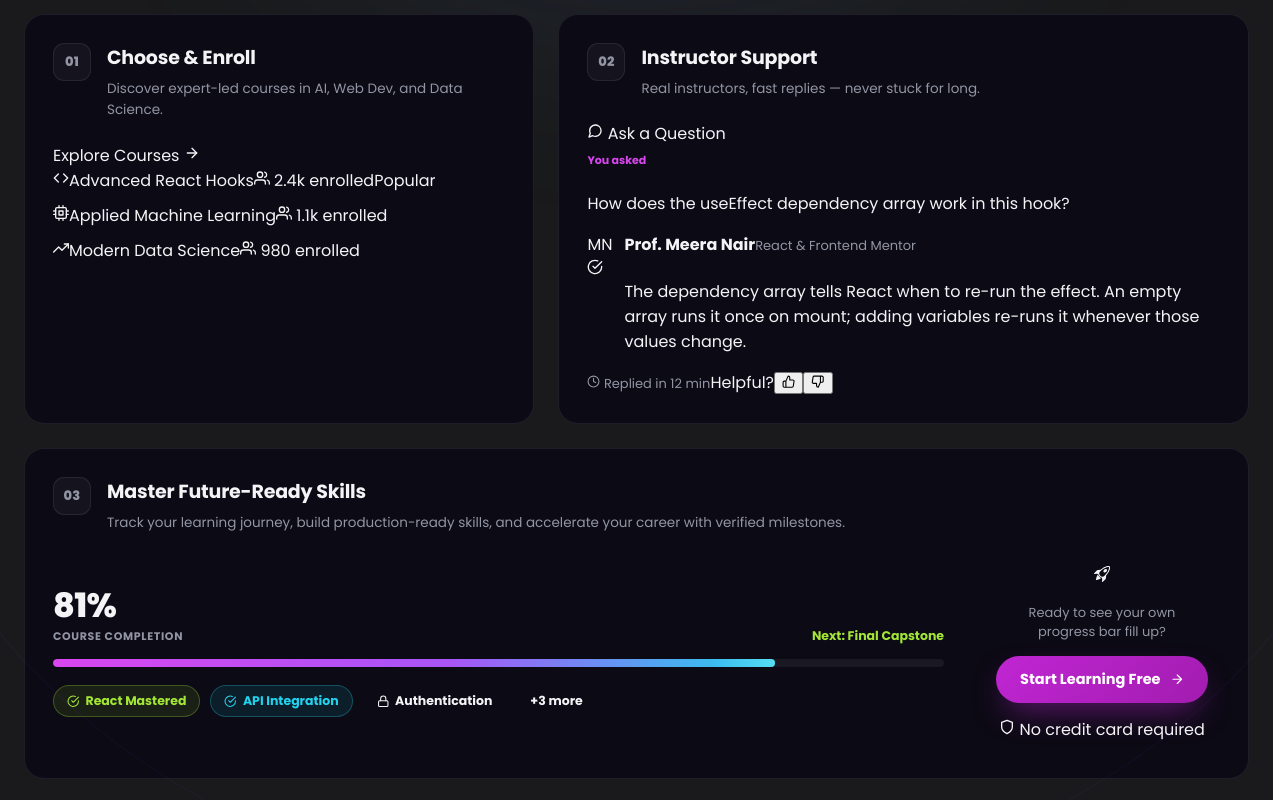
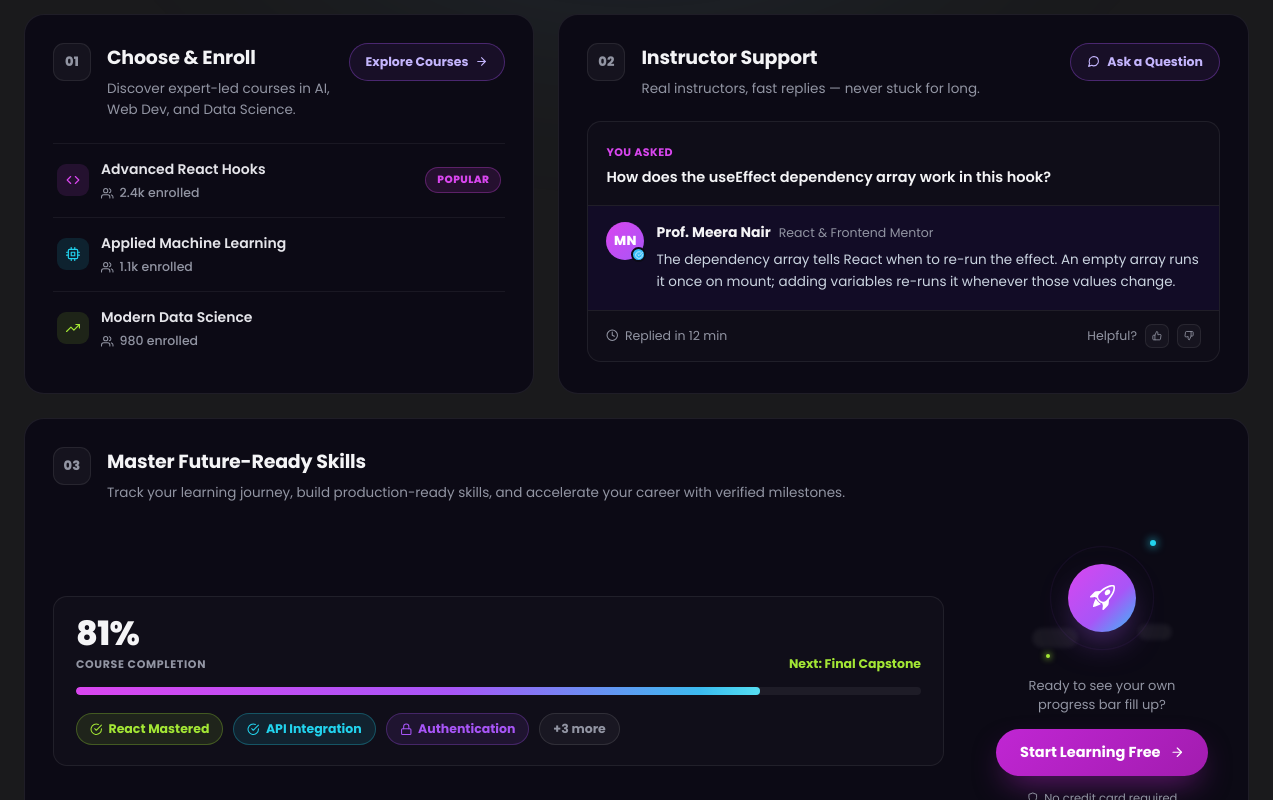
Before and after one commit to neerajrewaria/EdTech, a React (Create React App) app in the folder client/: page / in a window 1280 px wide. Shown: the part 1920-2720 px from the top of the page. Built offline with nearby package versions, Linux system fonts and the light colour scheme; no server answers.

Commit message:
chore: push full codebase

```diff
--- a/client/src/Components/core/HomePage/Learningjourney.css
+++ b/client/src/Components/core/HomePage/Learningjourney.css
@@ -25,12 +25,9 @@
   overflow: hidden;
   font-family: "Poppins", ui-sans-serif, system-ui, sans-serif;
   font-weight: 400;
-  /* ExtraBold — matches the heavy weight in the screenshot */
   color: var(--lj-text-main);
 }
 
-/* soft ambient wash tying it back to the hero glow, kept faint so
-   it reads as atmosphere rather than a repeated blob */
 .lj-section::before {
   content: "";
   position: absolute;
@@ -93,7 +90,7 @@
 }
 
 .lj-heading-accent {
-  background: linear-gradient(90deg, var(--lj-magenta) 0%, var(--lj-violet) 50%, var(--lj-sky) 100%);
+  background: linear-gradient(135deg,#ea61ff,#eb46ff 55%,#00e7ff);
   -webkit-background-clip: text;
   background-clip: text;
   color: transparent;
@@ -116,17 +113,9 @@
   gap: 24px;
 }
 
-.lj-card--enroll {
-  grid-area: enroll;
-}
-
-.lj-card--mentor {
-  grid-area: mentor;
-}
-
-.lj-card--track {
-  grid-area: track;
-}
+.lj-card--enroll { grid-area: enroll; }
+.lj-card--mentor { grid-area: mentor; }
+.lj-card--track { grid-area: track; }
 
 .lj-card {
   background: var(--lj-card-bg);
@@ -140,6 +129,22 @@
 .lj-card:hover {
   border-color: rgba(255, 255, 255, 0.16);
   box-shadow: 0 24px 60px -28px rgba(0, 0, 0, 0.65);
+}
+
+/* top row: heading block + action button, side by side */
+.lj-card-top {
+  display: flex;
+  align-items: flex-start;
+  justify-content: space-between;
+  gap: 16px;
+  margin-bottom: 22px;
+  flex-wrap: wrap;
+}
+
+.lj-card-top .lj-card-heading-row {
+  margin-bottom: 0;
+  flex: 1;
+  min-width: 220px;
 }
 
 .lj-card-heading-row {
@@ -180,73 +185,94 @@
   margin: 0;
 }
 
-/* ---------- Step 1: enroll chips ---------- */
+/* outline action button — "Explore Courses" / "Ask a Question" */
+.lj-outline-btn {
+  flex-shrink: 0;
+  display: inline-flex;
+  align-items: center;
+  gap: 7px;
+  padding: 9px 16px;
+  border-radius: 999px;
+  border: 1px solid rgba(168, 85, 247, 0.35);
+  background: rgba(168, 85, 247, 0.08);
+  color: #c4b5fd;
+  font-size: 12.5px;
+  font-weight: 700;
+  text-decoration: none;
+  white-space: nowrap;
+  transition: transform 0.18s ease, border-color 0.18s ease, background 0.18s ease;
+}
+
+.lj-outline-btn:hover {
+  transform: translateY(-1px);
+  border-color: rgba(168, 85, 247, 0.6);
+  background: rgba(168, 85, 247, 0.14);
+}
+
+.lj-outline-btn svg {
+  font-size: 13px;
+}
+
+/* ---------- Step 1: enroll rows ---------- */
 .lj-enroll-list {
   list-style: none;
   margin: 0;
   padding: 0;
-  display: flex;
-  flex-direction: column;
-  gap: 10px;
+  border-top: 1px solid rgba(255, 255, 255, 0.06);
 }
 
-.lj-enroll-chip {
+.lj-enroll-row {
   display: flex;
   align-items: center;
   gap: 12px;
-  padding: 13px 14px;
-  border-radius: 12px;
-  background: rgba(255, 255, 255, 0.02);
-  border: 1px solid rgba(255, 255, 255, 0.07);
-  transition: transform 0.2s ease, border-color 0.2s ease, background 0.2s ease;
+  padding: 15px 4px;
+  border-bottom: 1px solid rgba(255, 255, 255, 0.06);
+  transition: background 0.2s ease;
 }
 
-.lj-enroll-chip:hover {
-  transform: translateX(4px);
-  background: rgba(255, 255, 255, 0.04);
+.lj-enroll-row:last-child {
+  border-bottom: none;
 }
 
-.lj-enroll-chip--magenta:hover {
-  border-color: rgba(217, 70, 239, 0.45);
+.lj-enroll-row:hover {
+  background: rgba(255, 255, 255, 0.02);
 }
 
-.lj-enroll-chip--cyan:hover {
-  border-color: rgba(34, 211, 238, 0.45);
-}
-
-.lj-enroll-chip--lime:hover {
-  border-color: rgba(163, 230, 53, 0.45);
-}
-
-.lj-enroll-icon {
+.lj-enroll-row-icon {
   flex-shrink: 0;
-  width: 30px;
-  height: 30px;
-  border-radius: 8px;
+  width: 32px;
+  height: 32px;
+  border-radius: 9px;
   display: flex;
   align-items: center;
   justify-content: center;
   font-size: 14px;
 }
 
-.lj-enroll-chip--magenta .lj-enroll-icon {
+.lj-enroll-row--magenta .lj-enroll-row-icon {
   color: var(--lj-magenta);
   background: rgba(217, 70, 239, 0.12);
 }
 
-.lj-enroll-chip--cyan .lj-enroll-icon {
+.lj-enroll-row--cyan .lj-enroll-row-icon {
   color: var(--lj-cyan);
   background: rgba(34, 211, 238, 0.12);
 }
 
-.lj-enroll-chip--lime .lj-enroll-icon {
+.lj-enroll-row--lime .lj-enroll-row-icon {
   color: var(--lj-lime);
   background: rgba(163, 230, 53, 0.12);
 }
 
-.lj-enroll-name {
+.lj-enroll-row-meta {
   flex: 1;
   min-width: 0;
+  display: flex;
+  flex-direction: column;
+  gap: 4px;
+}
+
+.lj-enroll-row-name {
   font-size: 14px;
   font-weight: 600;
   color: #e5e5ea;
@@ -255,19 +281,26 @@
   text-overflow: ellipsis;
 }
 
-.lj-enroll-meta {
-  display: flex;
-  flex-direction: column;
-  gap: 4px;
-  color: var(--lj-text-main);
-}
-
-.lj-enroll-students {
+.lj-enroll-row-students {
   color: var(--lj-text-muted);
   font-weight: 500;
+  font-size: 12.5px;
   display: inline-flex;
   align-items: center;
   gap: 6px;
+}
+
+.lj-enroll-badge-pill {
+  flex-shrink: 0;
+  padding: 4px 11px;
+  border-radius: 999px;
+  background: rgba(217, 70, 239, 0.12);
+  border: 1px solid rgba(217, 70, 239, 0.3);
+  font-size: 10.5px;
+  font-weight: 800;
+  letter-spacing: 0.04em;
+  text-transform: uppercase;
+  color: var(--lj-magenta);
 }
 
 /* Ensure main containers explicitly use the section color so
@@ -277,12 +310,11 @@
 .lj-grid,
 .lj-card,
 .lj-track-content,
-.lj-thread,
+.lj-thread-box,
 .lj-thread-reply-body {
   color: var(--lj-text-main);
 }
 
-/* Muted text fallback */
 .lj-card-desc,
 .lj-subheading,
 .lj-thread-role,
@@ -291,129 +323,157 @@
   color: var(--lj-text-muted);
 }
 
-.lj-enroll-badge {
-  flex-shrink: 0;
-  font-size: 10.5px;
-  font-weight: 800;
-  letter-spacing: 0.04em;
-  text-transform: uppercase;
-  color: var(--lj-magenta);
+/* ---------- Step 2: instructor thread box ---------- */
+.lj-thread-box {
+  border: 1px solid rgba(255, 255, 255, 0.07);
+  border-radius: 14px;
+  background: rgba(255, 255, 255, 0.015);
+  overflow: hidden;
 }
 
-/* ---------- Step 2: AI mentor chat ---------- */
-.lj-card--mentor .lj-card-heading-row {
-  position: relative;
+.lj-thread-question-block {
+  padding: 16px 18px;
+  color: var(--lj-text-main);
 }
 
-.lj-mentor-avatar {
-  margin-left: auto;
-  flex-shrink: 0;
-  width: 36px;
-  height: 36px;
-  border-radius: 10px;
-  display: flex;
-  align-items: center;
-  justify-content: center;
-  font-size: 17px;
-  background: rgba(168, 85, 247, 0.12);
-  border: 1px solid rgba(168, 85, 247, 0.25);
-}
-
-.lj-chat-stack {
-  display: flex;
-  flex-direction: column;
-  gap: 14px;
-}
-
-.lj-chat-bubble {
-  border-radius: 12px;
-  padding: 14px 16px;
-  font-size: 13.5px;
-  line-height: 1.65;
-  border: 1px solid rgba(255, 255, 255, 0.07);
-  font-weight: 400;
-}
-
-.lj-chat-bubble--user {
-  background: rgba(255, 255, 255, 0.03);
-  color: #d6d6dc;
-}
-
-.lj-chat-bubble--ai {
-  background: rgba(168, 85, 247, 0.06);
-  border-color: rgba(168, 85, 247, 0.2);
-  color: #cbd5e1;
-}
-
-.lj-chat-bubble--ai p {
+.lj-thread-question-block p {
   margin: 0;
-}
-
-.lj-mentor-tag {
-  display: inline-flex;
-  align-items: center;
-  gap: 6px;
-  margin-bottom: 8px;
-  font-size: 11px;
+  font-size: 14.5px;
   font-weight: 600;
-  letter-spacing: 0.06em;
-  color: var(--lj-magenta);
-}
-
-.lj-chat-bubble--ai code {
-  background: rgba(255, 255, 255, 0.08);
-  border-radius: 4px;
-  padding: 1px 5px;
-  font-family: "Fira Code", "Source Code Pro", monospace;
-  font-size: 12px;
-  color: var(--lj-sky);
-}
-
-/* Thread / reply markup (used in the sample instructor thread) */
-.lj-thread {
-  display: flex;
-  flex-direction: column;
-  gap: 12px;
-}
-
-.lj-thread-question {
-  color: var(--lj-text-main);
+  line-height: 1.5;
 }
 
 .lj-thread-question-label {
   display: inline-block;
   font-size: 11px;
   font-weight: 700;
+  letter-spacing: 0.04em;
+  text-transform: uppercase;
   color: var(--lj-magenta);
   margin-bottom: 6px;
 }
 
+.lj-thread-divider {
+  height: 1px;
+  background: rgba(255, 255, 255, 0.07);
+}
+
 .lj-thread-reply {
-  display: flex;
+ display: flex;
   gap: 12px;
   align-items: flex-start;
+  padding: 16px 18px;
+  background-color: #4400ff0f;
 }
 
-.lj-thread-avatar {
-  font-size: 20px;
+.lj-avatar-circle {
+  position: relative;
+  flex-shrink: 0;
+  width: 38px;
+  height: 38px;
+  border-radius: 50%;
+  display: flex;
+  align-items: center;
+  justify-content: center;
+  background: linear-gradient(135deg, var(--lj-magenta), var(--lj-violet));
+}
+
+.lj-avatar-initials {
+  color: #ffffff;
+  font-size: 13px;
+  font-weight: 800;
+  letter-spacing: 0.02em;
+}
+
+.lj-verified-badge {
+  position: absolute;
+  bottom: -2px;
+  right: -2px;
+  width: 15px;
+  height: 15px;
+  border-radius: 50%;
+  background: var(--lj-sky);
+  border: 2px solid var(--lj-card-bg);
+  display: flex;
+  align-items: center;
+  justify-content: center;
+  color: #ffffff;
+  font-size: 8px;
 }
 
 .lj-thread-reply-body {
   display: flex;
   flex-direction: column;
   gap: 6px;
-  color: var(--lj-text-main);
+}
+
+.lj-thread-reply-body p {
+  margin: 0;
+  font-size: 13.5px;
+  line-height: 1.65;
+  color: #cbd5e1;
+}
+
+.lj-thread-reply-meta {
+  display: flex;
+  align-items: baseline;
+  gap: 8px;
+  flex-wrap: wrap;
 }
 
 .lj-thread-reply-meta .lj-thread-name {
   color: var(--lj-text-main);
   font-weight: 700;
+  font-size: 14px;
 }
 
-.lj-thread-reply-meta .lj-thread-role,
+.lj-thread-reply-meta .lj-thread-role {
+  color: var(--lj-text-muted);
+  font-size: 12.5px;
+}
+
+.lj-thread-footer {
+  display: flex;
+  align-items: center;
+  justify-content: space-between;
+  gap: 12px;
+  padding: 13px 18px;
+  flex-wrap: wrap;
+}
+
 .lj-thread-time {
+  display: inline-flex;
+  align-items: center;
+  gap: 6px;
+  font-size: 12.5px;
   color: var(--lj-text-muted);
-  font-size: 13px;
+}
+
+.lj-thread-helpful {
+  display: inline-flex;
+  align-items: center;
+  gap: 8px;
+  font-size: 12.5px;
+  color: var(--lj-text-muted);
+}
+
+.lj-helpful-btn {
+  display: inline-flex;
+  align-items: center;
+  justify-content: center;
+  width: 24px;
+  height: 24px;
+  border-radius: 7px;
+  border: 1px solid rgba(255, 255, 255, 0.08);
+  background: rgba(255, 255, 255, 0.03);
+  color: var(--lj-text-muted);
+  cursor: pointer;
+  transition: color 0.18s ease, border-color 0.18s ease;
+}
+
+.lj-helpful-btn:hover {
+  color: var(--lj-cyan);
+  border-color: rgba(34, 211, 238, 0.4);
 }
 
 /* ---------- Step 3: progress + CTA ---------- */
@@ -424,7 +484,7 @@
   align-items: center;
 }
 
-.lj-progress-panel {
+.lj-progress-box {
   margin-top: 22px;
   background: rgba(255, 255, 255, 0.02);
   border: 1px solid rgba(255, 255, 255, 0.07);
@@ -486,7 +546,6 @@
   overflow: hidden;
 }
 
-/* subtle traveling shimmer — the section's one "alive" motion beat */
 .lj-progress-fill::after {
   content: "";
   position: absolute;
@@ -500,13 +559,8 @@
 }
 
 @keyframes lj-shimmer {
-  0% {
-    transform: translateX(-120%);
-  }
-
-  100% {
-    transform: translateX(320%);
-  }
+  0% { transform: translateX(-120%); }
+  100% { transform: translateX(320%); }
 }
 
 .lj-skill-row {
@@ -538,6 +592,18 @@
   border-color: rgba(34, 211, 238, 0.28);
 }
 
+.lj-skill-chip--violet {
+  color: var(--lj-violet);
+  background: rgba(168, 85, 247, 0.1);
+  border-color: rgba(168, 85, 247, 0.28);
+}
+
+.lj-skill-chip--more {
+  color: var(--lj-text-muted);
+  background: rgba(255, 255, 255, 0.04);
+  border-color: rgba(255, 255, 255, 0.1);
+}
+
 /* ---------- Step 3: rocket + CTA column ---------- */
 .lj-track-cta {
   display: flex;
@@ -548,18 +614,28 @@
   padding: 8px 12px;
 }
 
-.lj-rocket-badge {
+.lj-rocket-wrap {
   position: relative;
-  width: 64px;
-  height: 64px;
+  width: 128px;
+  height: 128px;
+  display: flex;
+  align-items: center;
+  justify-content: center;
+}
+
+.lj-rocket-circle {
+  position: relative;
+  width: 68px;
+  height: 68px;
   border-radius: 50%;
   display: flex;
   align-items: center;
   justify-content: center;
-  font-size: 24px;
+  font-size: 25px;
   color: #ffffff;
   background: linear-gradient(135deg, var(--lj-magenta) 0%, var(--lj-violet) 60%, var(--lj-sky) 100%);
   box-shadow: 0 16px 36px -12px rgba(168, 85, 247, 0.6);
+  z-index: 2;
 }
 
 .lj-rocket-pulse {
@@ -571,20 +647,42 @@
 }
 
 @keyframes lj-pulse-ring {
-  0% {
-    transform: scale(0.85);
-    opacity: 0.7;
-  }
+  0% { transform: scale(0.85); opacity: 0.7; }
+  80% { transform: scale(1.35); opacity: 0; }
+  100% { transform: scale(1.35); opacity: 0; }
+}
 
-  80% {
-    transform: scale(1.35);
-    opacity: 0;
-  }
+.lj-rocket-cloud {
+  position: absolute;
+  bottom: 14px;
+  width: 46px;
+  height: 20px;
+  border-radius: 999px;
+  background: rgba(255, 255, 255, 0.06);
+  filter: blur(2px);
+  z-index: 1;
+}
 
-  100% {
-    transform: scale(1.35);
-    opacity: 0;
-  }
+.lj-rocket-cloud--left { left: -6px; }
+.lj-rocket-cloud--right { right: -6px; bottom: 22px; width: 34px; height: 16px; }
+
+.lj-rocket-sparkle {
+  position: absolute;
+  width: 6px;
+  height: 6px;
+  border-radius: 50%;
+  background: var(--lj-cyan);
+  box-shadow: 0 0 8px 1px rgba(34, 211, 238, 0.7);
+}
+
+.lj-rocket-sparkle--1 { top: 6px; right: 10px; }
+.lj-rocket-sparkle--2 {
+  bottom: 4px;
+  left: 8px;
+  width: 4px;
+  height: 4px;
+  background: var(--lj-lime);
+  box-shadow: 0 0 6px 1px rgba(163, 230, 53, 0.7);
 }
 
 .lj-track-cta-copy {
@@ -617,8 +715,15 @@
   box-shadow: 0 18px 40px -10px rgba(192, 38, 211, 0.65);
 }
 
+.lj-cta-note {
+  display: inline-flex;
+  align-items: center;
+  gap: 6px;
+  font-size: 11.5px;
+  color: var(--lj-text-muted);
+}
+
 @media (prefers-reduced-motion: reduce) {
-
   .lj-progress-fill::after,
   .lj-rocket-pulse {
     animation: none;
@@ -658,6 +763,15 @@
     padding: 22px;
   }
 
+  .lj-card-top {
+    flex-direction: column;
+    align-items: flex-start;
+  }
+
+  .lj-outline-btn {
+    align-self: flex-start;
+  }
+
   .lj-progress-top {
     flex-direction: column;
     align-items: flex-start;
@@ -681,19 +795,38 @@
 }
 
 .light .lj-card,
-.light .lj-progress-panel {
+.light .lj-progress-box,
+.light .lj-thread-box {
   background: var(--lj-card-bg);
   border: 1px solid var(--lj-card-border);
 }
 
+.light .lj-enroll-list,
+.light .lj-enroll-row,
+.light .lj-thread-divider {
+  border-color: rgba(15, 23, 42, 0.08);
+}
+
 .light .lj-heading,
 .light .lj-card-title,
-.light .lj-progress-value {
+.light .lj-progress-value,
+.light .lj-thread-name,
+.light .lj-avatar-initials {
   color: var(--lj-text-main);
 }
 
 .light .lj-subheading,
 .light .lj-card-desc,
-.light .lj-enroll-name {
+.light .lj-enroll-row-name {
   color: var(--lj-text-muted);
 }
+
+.light .lj-outline-btn {
+  background: rgba(124, 58, 237, 0.06);
+  border-color: rgba(124, 58, 237, 0.25);
+  color: #6d28d9;
+}
+
+.light .lj-verified-badge {
+  border-color: var(--lj-card-bg);
+}
```
Also changed, not shown: 1 other file (tests, documents, lock files or other folders).
